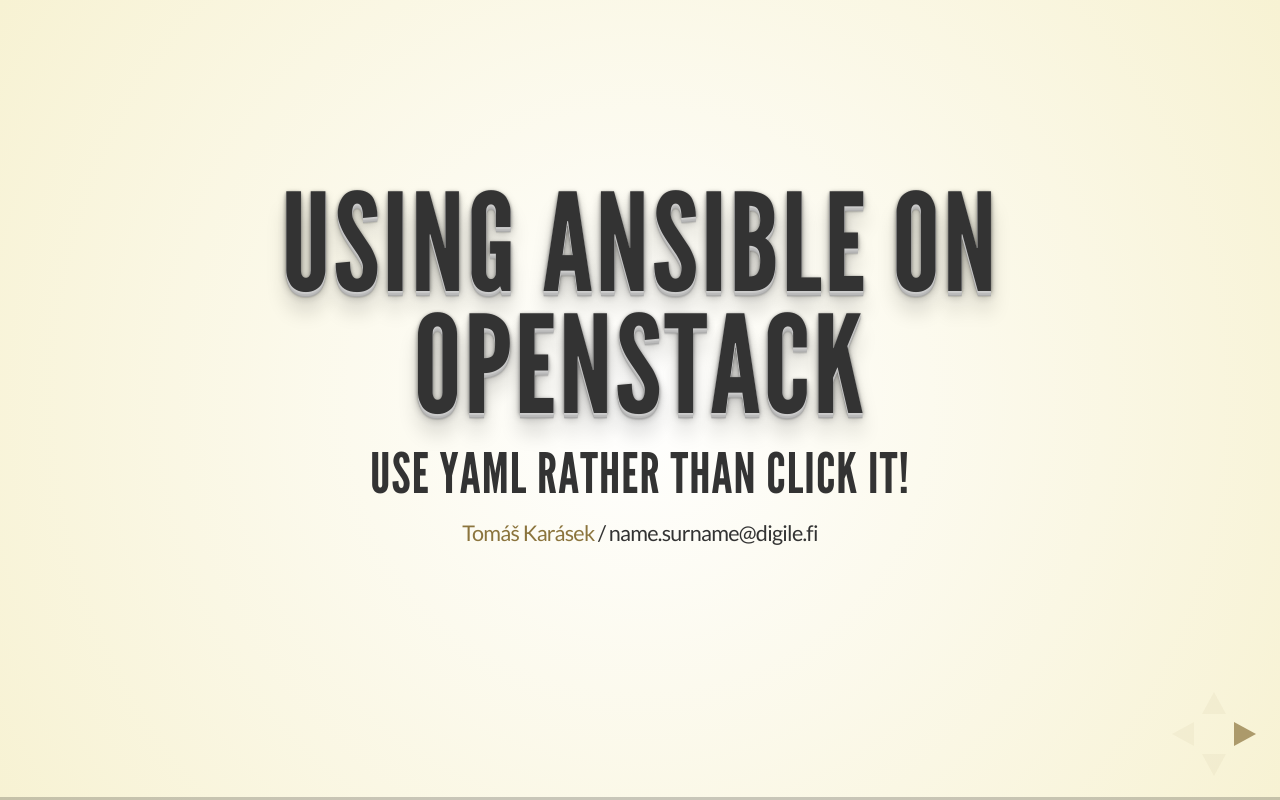
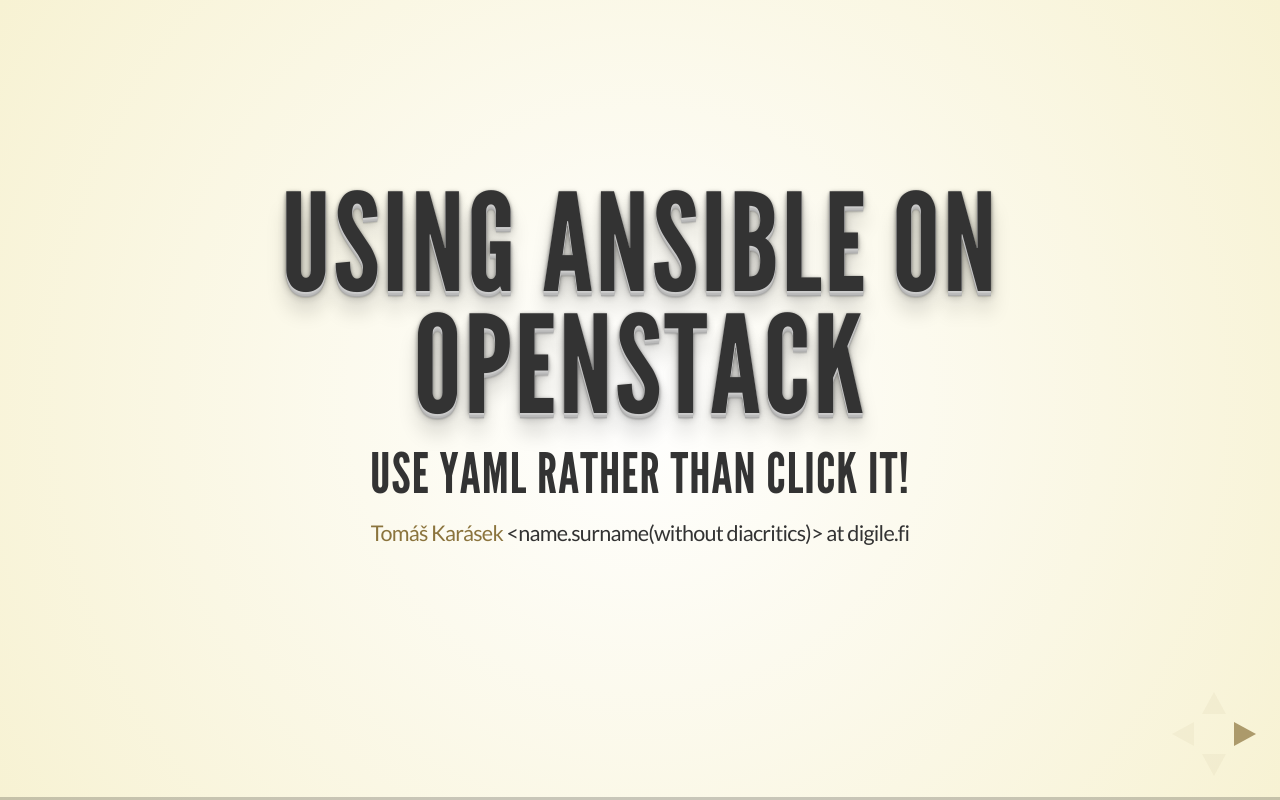
Before and after one commit to t0mk/ansible_on_OS, a website: page index.html in a window 1280 px wide. Drawn offline with Linux system fonts and the light colour scheme.

Commit message:
next edit

```diff
--- a/index.html
+++ b/index.html
@@ -46,7 +46,7 @@
 					<h1>Using Ansible on OpenStack</h1>
 					<h3>Use YAML rather than click it!</h3>
 					<p>
-						<small><a href="https://github.com/t0mk">Tomáš Karásek</a> / name.surname@digile.fi</small>
+						<small><a href="https://github.com/t0mk">Tomáš Karásek</a> &lt;name.surname(without diacritics)&gt; at digile.fi</small>
 					</p>
 				</section>
 
```
